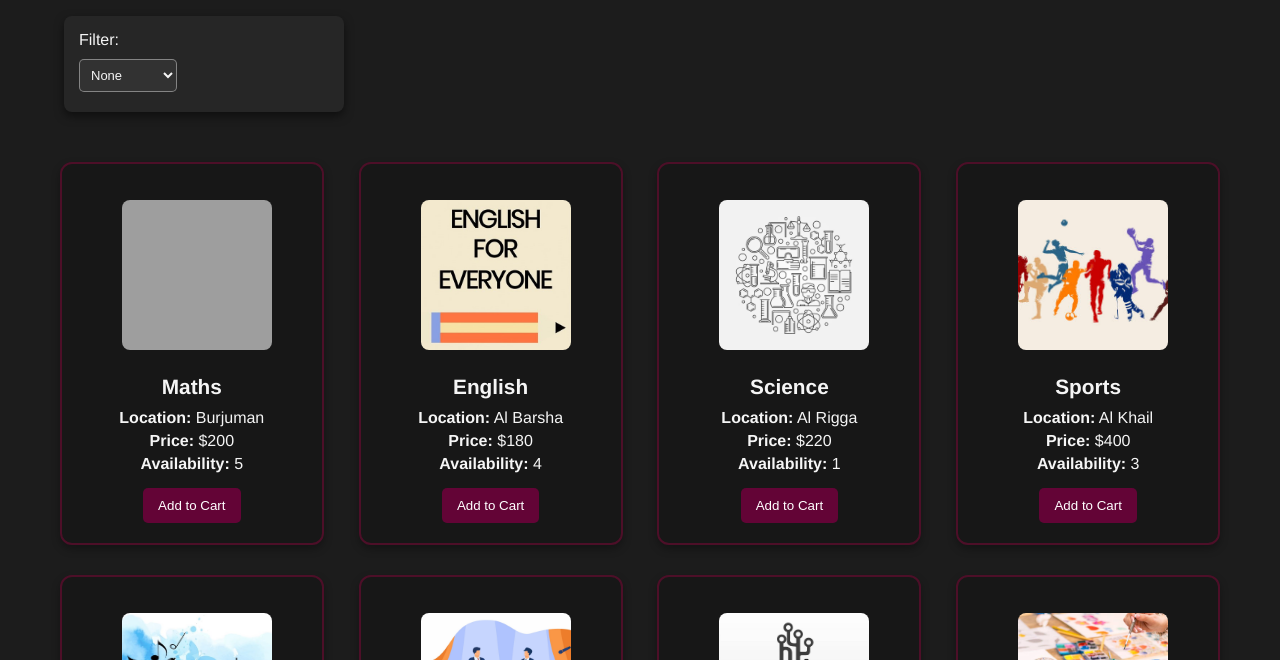
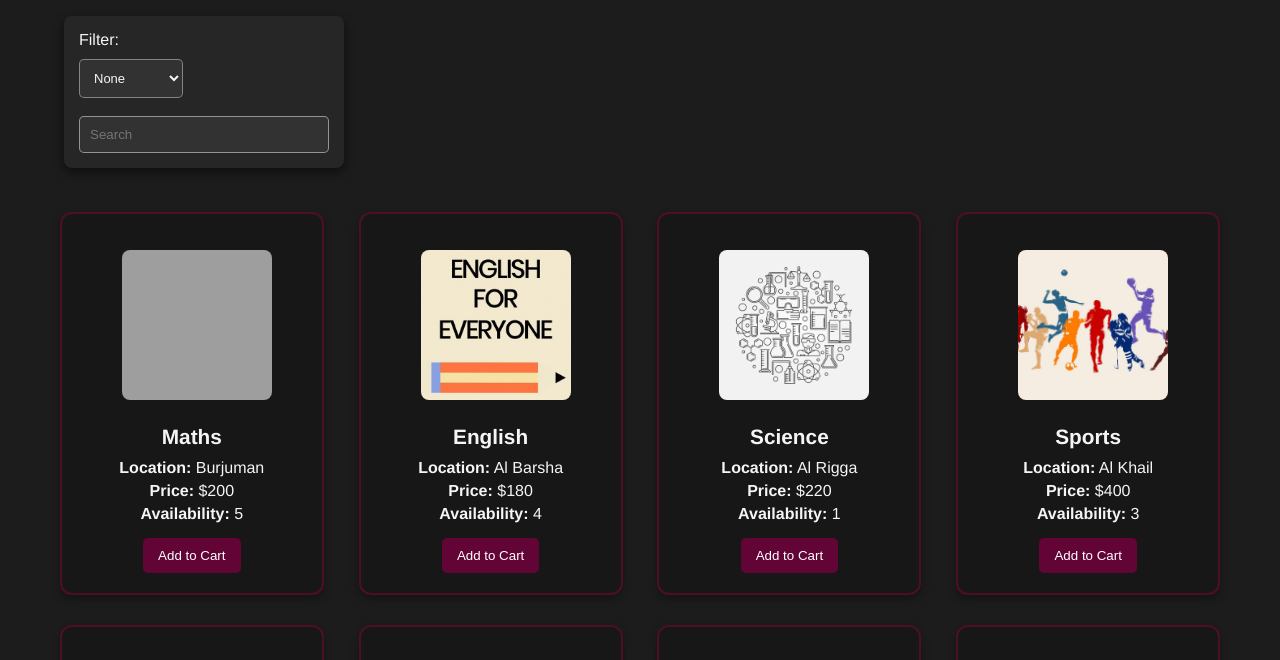
Before and after one commit to nasir-syed/after-class-clubs, a plain HTML site: page afterClassClub.html in a window 1280 px wide. Shown: the part 84-744 px from the top of the page. Drawn offline with nearby package versions, Linux system fonts and the light colour scheme; grey boxes are pictures that could not be loaded.

Commit message:
Add search function.

```diff
--- a/afterClassClub.html
+++ b/afterClassClub.html
@@ -106,7 +106,17 @@
                             </select>
                         </div>
                     </div>
+                    <div class="search-bar">
+                        <input
+                            type="text"
+                            v-model="searchQuery"
+                            placeholder="Search"
+                        >
+                    </div>
                 </div>
+
+
+
 
                 <div class="clubs-container">
                     <div class="club-card" v-for="club in filteredAndSortedClubs" :key="club.id">
@@ -232,12 +242,22 @@
                 nameError: '',
                 phoneError: '',
                 isNameValid: false,
-                isPhoneValid: false
+                isPhoneValid: false,
+                searchQuery: '',
             },
             computed: {
                 filteredAndSortedClubs() {
                     let sortedClubs = this.clubs;
-                    // Only apply sorting if both criteria and direction are selected
+
+                    // Apply search filter
+                    if (this.searchQuery) {
+                        sortedClubs = sortedClubs.filter(club =>
+                            club.subject.toLowerCase().includes(this.searchQuery.toLowerCase()) ||
+                            club.location.toLowerCase().includes(this.searchQuery.toLowerCase())
+                        );
+                    }
+
+                    // Apply sorting if both criteria and direction are selected
                     if (this.filterCriteria && this.sortDirection) {
                         sortedClubs = sortedClubs.sort((a, b) => {
                             return this.sortClubs(a, b, this.filterCriteria);
--- a/styles.css
+++ b/styles.css
@@ -163,19 +163,43 @@ p {
 
 .filter-group label {
     display: block;
-    font-size: 1em;
+    font-size: 15p6;
     margin-bottom: 5px;
 }
 
 .filter-group select {
     width: 100%;
-    padding: 7px;
+    padding: 10px;
     margin-top: 5%;
     font-size: 13px;
     border-radius: 5px;
     border: 1px solid #cccccc89;
     background-color: #323232;
     color: #f5f5f5;
+}
+
+.search-bar {
+    width: 250px;
+    margin-left: auto;
+    margin-right: 5%;
+    margin-top: 5%;
+    display: flex;
+    justify-content: flex-end;
+
+}
+
+.search-bar input {
+    width: 100%;
+    padding: 10px;
+    border-radius: 5px;
+    border: 1px solid #cccccca3;
+    background-color: #323232;
+    color: #f5f5f5;
+}
+
+.search-bar input:focus {
+    outline: none;
+    border-color: #630436;
 }
 
 .sort-direction {
@@ -201,7 +225,7 @@ p {
 
 
 .clubs-container {
-    margin-top: 100px;
+    margin-top: 150px;
     display: flex;
     flex-wrap: wrap;
     justify-content: space-evenly;
```
